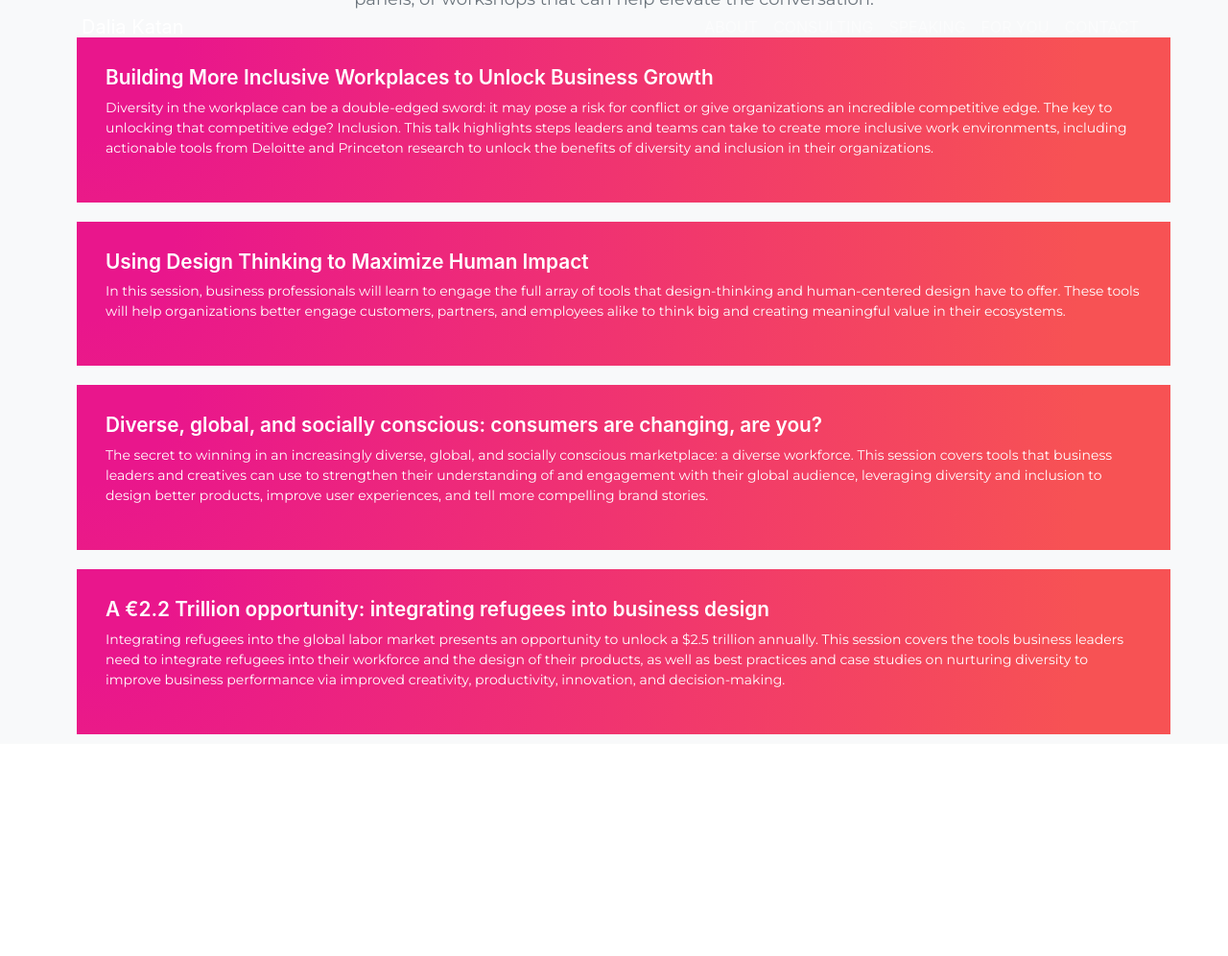
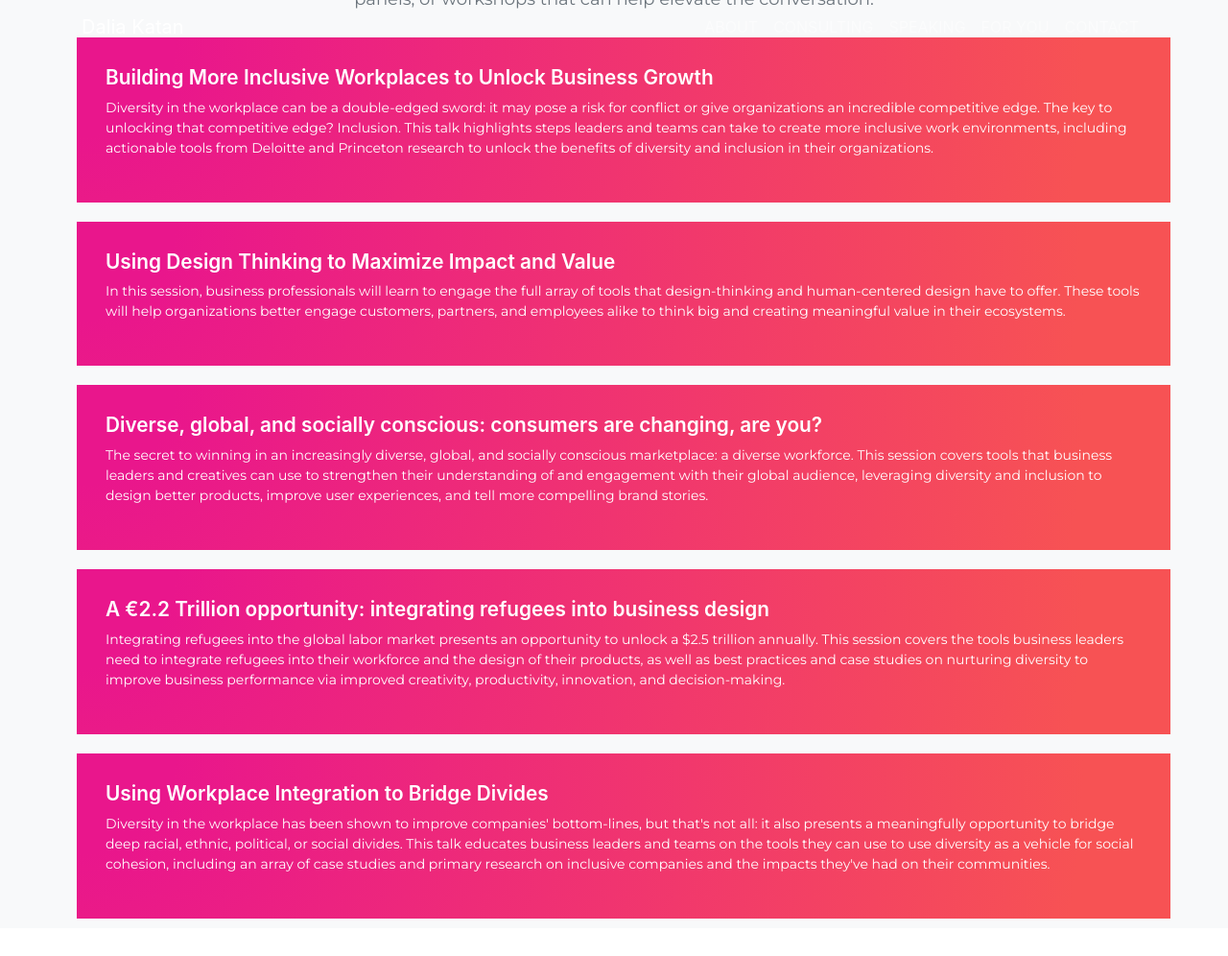
Before and after one commit to dalkat/dalkat.github.io, a Jekyll site: the page built from speaker.md, in a window 1280 px wide and 1400 px high, scrolled down 1916 px. Shown: the top 996 px of the window at 96% size. Built offline with Jekyll 4.4.1, drawn with Linux system fonts in a browser that asks for light colours; nearby versions of some CDN libraries; some web fonts are replaced; library files that are not in the unit come from our copies.

Commit message:
updated talk menu

```diff
--- a/_layouts/speaker.html
+++ b/_layouts/speaker.html
@@ -132,7 +132,7 @@ layout: default-sub
             <p style="font-size:14px; font-family:'Montserrat', 'Helvetica Neue', Helvetica, Arial, sans-serif; text-align:left;">Diversity in the workplace can be a double-edged sword: it may pose a risk for conflict or give organizations an incredible competitive edge. The key to unlocking that competitive edge? Inclusion. This talk highlights steps leaders and teams can take to create more inclusive work environments, including actionable tools from Deloitte and Princeton research to unlock the benefits of diversity and inclusion in their organizations.<br></p></div>
 
           <div class="col-md-12" style="padding: 30px;margin: 10px;background: radial-gradient(circle at left top, #e9168c 9%, #f75254 91%);background-image: radial-gradient(circle at left top, #e9168c 9%, #f75254 91%);color: #ffffff;">
-            <h4 class="service-heading" style="margin-top:0; font-size:1.3rem; font-weight:600;">Using Design Thinking to Maximize Human Impact</h4>
+            <h4 class="service-heading" style="margin-top:0; font-size:1.3rem; font-weight:600;">Using Design Thinking to Maximize Impact and Value</h4>
             <p style="font-size:14px; font-family:'Montserrat', 'Helvetica Neue', Helvetica, Arial, sans-serif; text-align:left;">In this session, business professionals will learn to engage the full array of tools that design-thinking and human-centered design have to offer. These tools will help organizations better engage customers, partners, and employees alike to think big and creating meaningful value in their ecosystems.<br></p></div>
 
           <div class="col-md-12" style="padding: 30px;margin: 10px;background: radial-gradient(circle at left top, #e9168c 9%, #f75254 91%);background-image: radial-gradient(circle at left top, #e9168c 9%, #f75254 91%);color: #ffffff;">
@@ -143,6 +143,13 @@ layout: default-sub
           <div class="col-md-12" style="padding: 30px;margin: 10px;background: radial-gradient(circle at left top, #e9168c 9%, #f75254 91%);background-image: radial-gradient(circle at left top, #e9168c 9%, #f75254 91%);color: #ffffff;">
             <h4 class="service-heading" style="margin-top:0; font-size:1.3rem; font-weight:600;">A €2.2 Trillion opportunity: integrating refugees into business design</h4>
             <p style="font-size:14px; font-family:'Montserrat', 'Helvetica Neue', Helvetica, Arial, sans-serif; text-align:left;">Integrating refugees into the global labor market presents an opportunity to unlock a $2.5 trillion annually. This session covers the tools business leaders need to integrate refugees into their workforce and the design of their products, as well as best practices and case studies on nurturing diversity to improve business performance via improved creativity, productivity, innovation, and decision-making.<br></p></div>
+
+
+          <div class="col-md-12" style="padding: 30px;margin: 10px;background: radial-gradient(circle at left top, #e9168c 9%, #f75254 91%);background-image: radial-gradient(circle at left top, #e9168c 9%, #f75254 91%);color: #ffffff;">
+            <h4 class="service-heading" style="margin-top:0; font-size:1.3rem; font-weight:600;">Using Workplace Integration to Bridge Divides</h4>
+            <p style="font-size:14px; font-family:'Montserrat', 'Helvetica Neue', Helvetica, Arial, sans-serif; text-align:left;">Diversity in the workplace has been shown to improve companies' bottom-lines, but that's not all: it also presents a meaningfully opportunity to bridge deep racial, ethnic, political, or social divides. This talk educates business leaders and teams on the tools they can use to use diversity as a vehicle for social cohesion, including an array of case studies and primary research on inclusive companies and the impacts they've had on their communities.
+            	<br></p></div>
+
 
 
 
```
